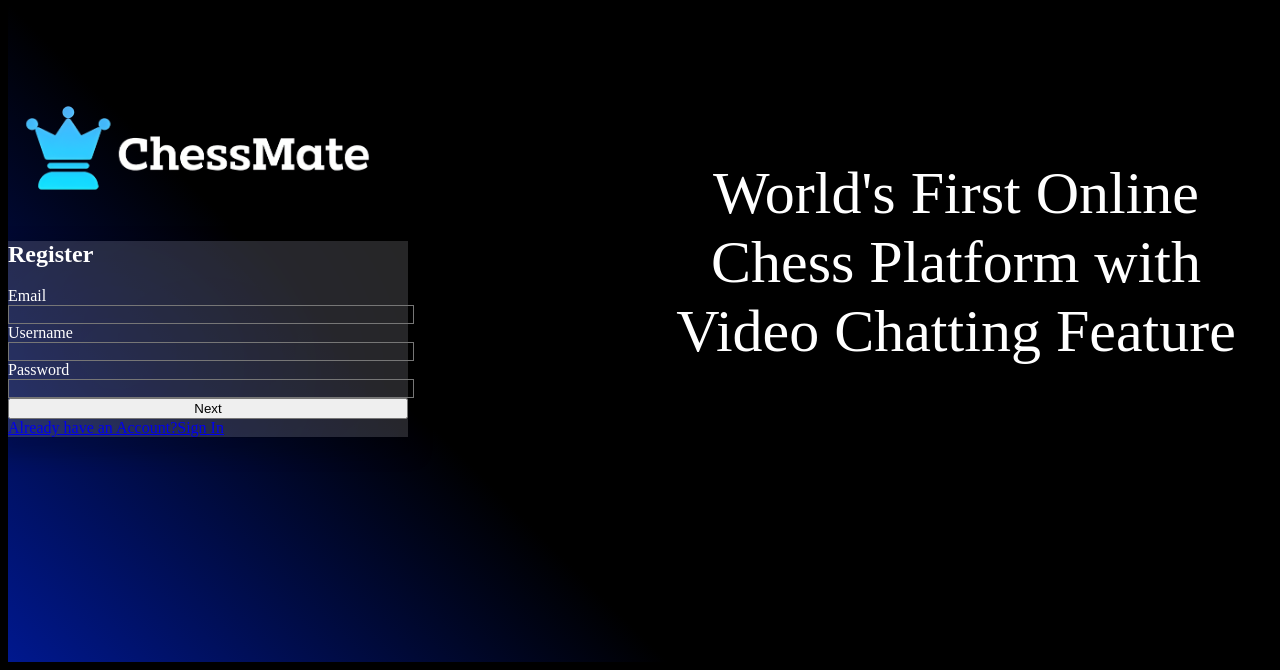
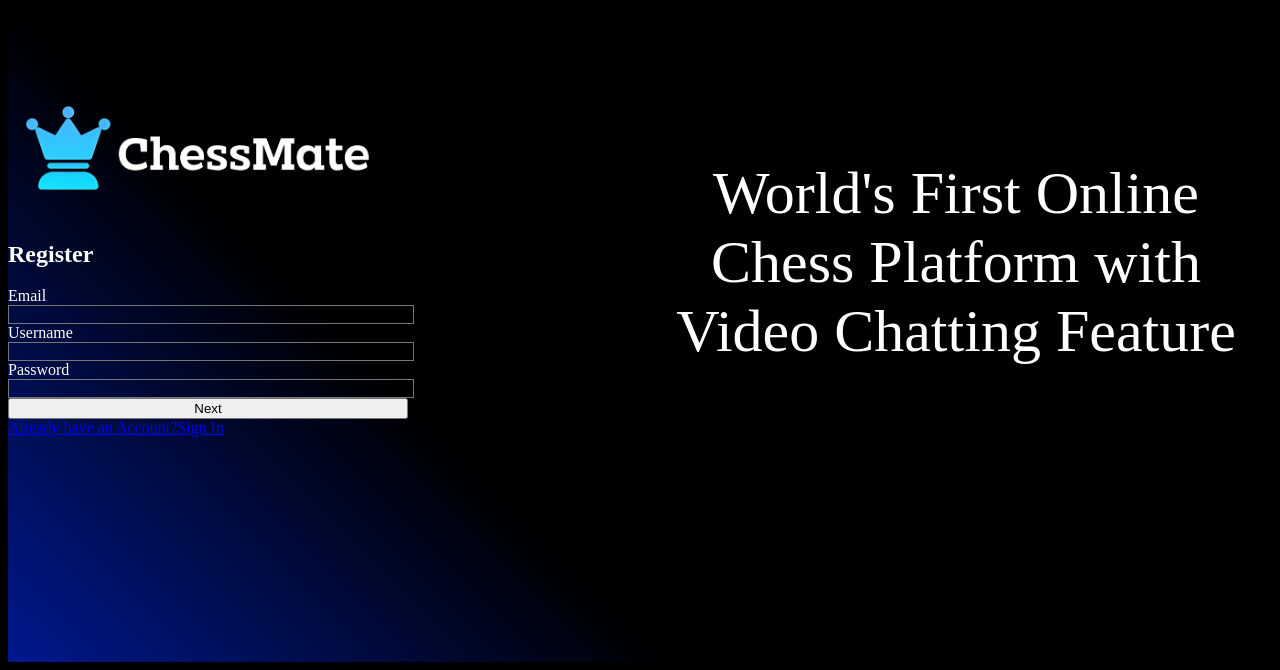
Before and after one commit to Harshal2703/ChessMateSem5, a Next.js app: page /signup in a window 1280 px wide. Shown: the part 146-816 px from the top of the page. Built offline with nearby package versions, Linux system fonts and the light colour scheme.

Commit message:
1.3 (basic ui updates)

```diff
--- a/app/signin/page.js
+++ b/app/signin/page.js
@@ -19,12 +19,7 @@ export default function SignInPage() {
                         width={400}
                         height={130}
                         alt="Picture of the author" />
-                    <div className=" text-white p-8 rounded-2xl shadow-md w-96 " style={{
-                        WebkitBackdropFilter: 'blur(118px)',
-                        backdropFilter: 'blur(118px)',
-                        boxShadow: '0px 10px 15px 10px rgba(0, 0, 0, 0.15)',
-                        backgroundColor: 'rgba(250, 250, 250, 0.15)',
-                    }}>
+                    <div className=" text-white p-8 rounded-2xl w-96">
                         <SignInComponent />
                     </div>
                 </div>
--- a/app/signup/page.js
+++ b/app/signup/page.js
@@ -21,12 +21,7 @@ export default function SignUpPage() {
             width={400}
             height={130}
             alt="Picture of the author" />
-          <div className=" text-white p-8 rounded-2xl shadow-md w-96 " style={{
-            WebkitBackdropFilter: 'blur(118px)',
-            backdropFilter: 'blur(118px)',
-            boxShadow: '0px 10px 15px 10px rgba(0, 0, 0, 0.15)',
-            backgroundColor: 'rgba(250, 250, 250, 0.15)',
-          }}>
+          <div className=" text-white p-8 rounded-2xl w-96 ">
             <SignUpComponent />
           </div>
         </div>
```
